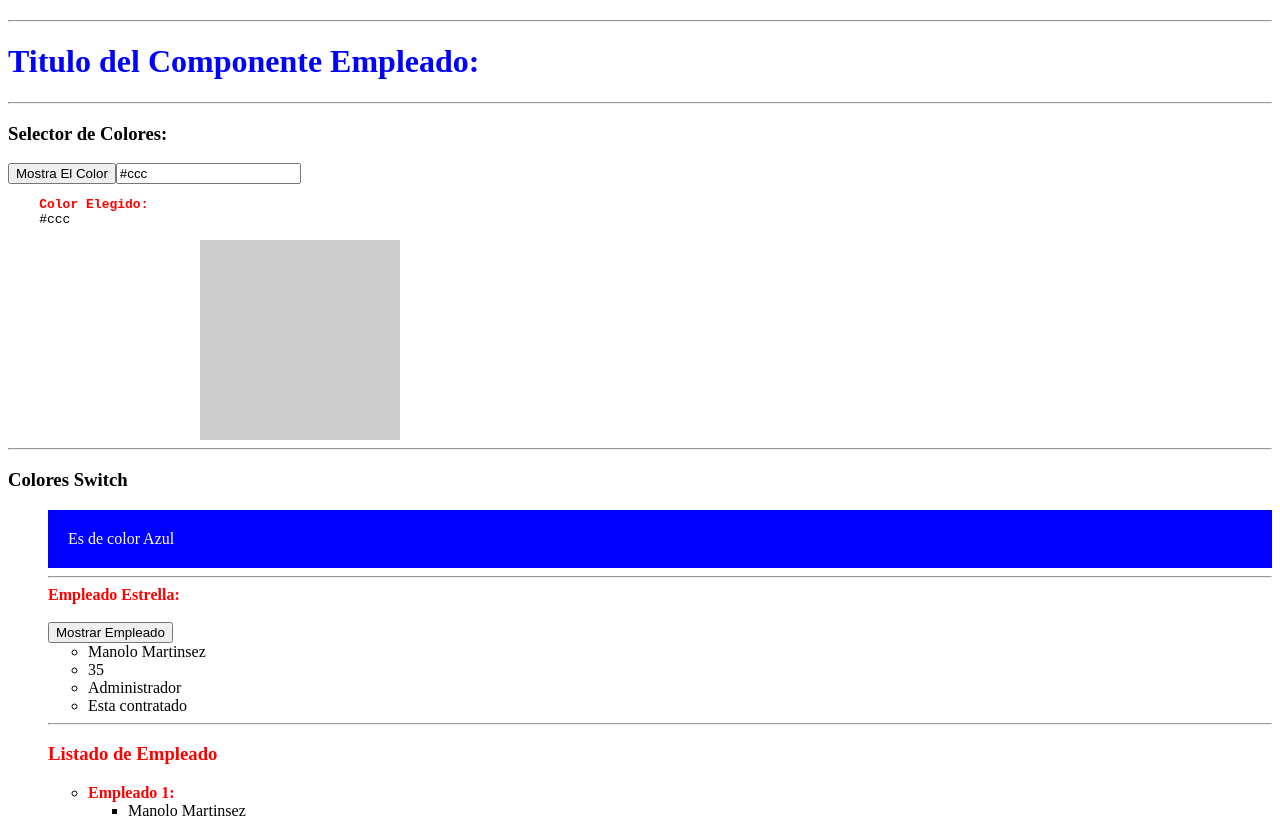
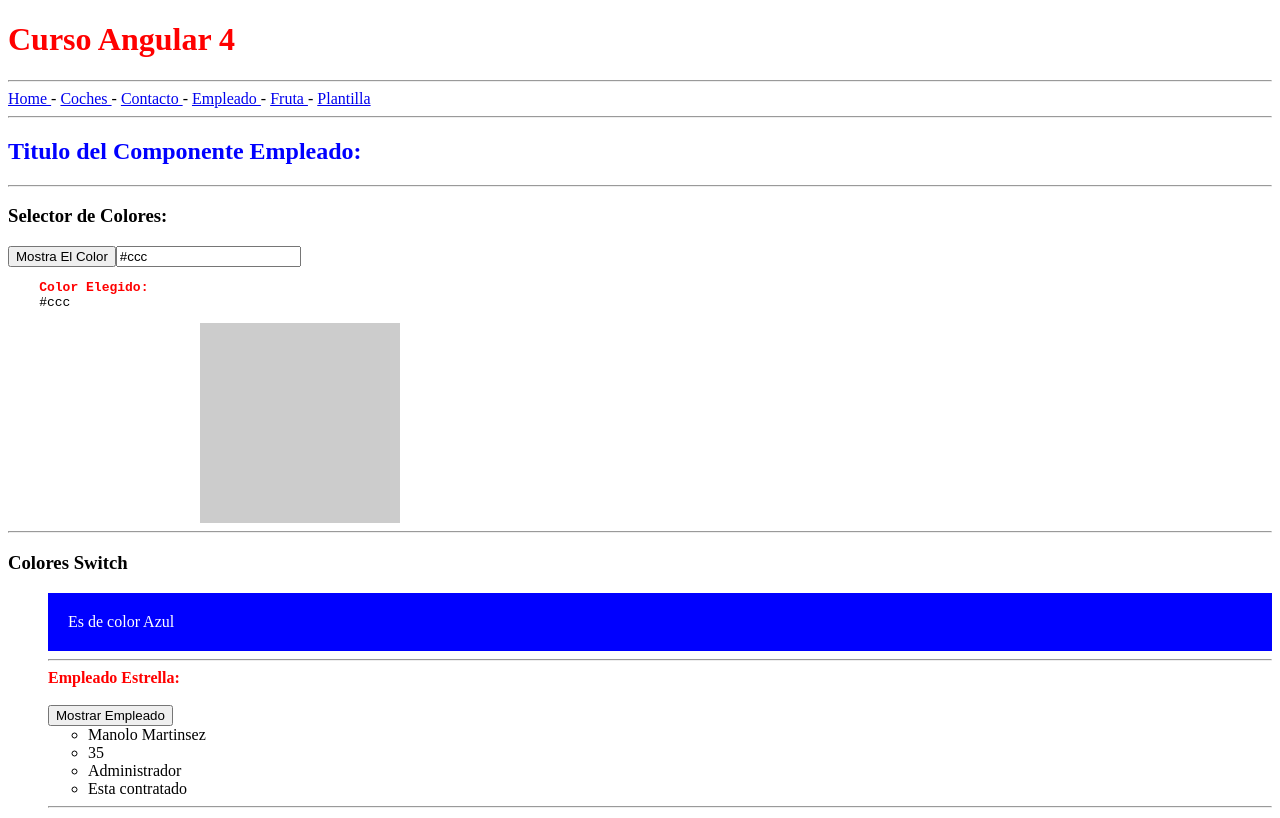
Before and after one commit to Jeisson-Gomez/curso-angular4, an Angular app: page / in a window 1280 px wide. Shown: the top 818 px of the page. Built offline with nearby package versions, Linux system fonts and the light colour scheme.

Commit message:
Actualizacion del proyecto

```diff
--- a/src/app/app.component.html
+++ b/src/app/app.component.html
@@ -3,5 +3,31 @@
 </h2>
 
 <hr>
+<nav>
+<a [routerLink]="['Pagina-Pricipal']" [routerLinkActive]="['activado']">
+  Home
+</a>
+-
+<a [routerLink]="['Coches']" [routerLinkActive]="['activado']">
+  Coches
+</a>
+-
+<a [routerLink]="['Contacto']" [routerLinkActive]="['activado']">
+  Contacto
+</a>
+-
+<a [routerLink]="['Empleado']" [routerLinkActive]="['activado']">
+  Empleado
+</a>
+-
+<a [routerLink]="['Fruta']" [routerLinkActive]="['activado']">
+  Fruta
+</a>
+-
+<a [routerLink]="['Plantillas']" [routerLinkActive]="['activado']">
+  Plantilla
+</a>
+<hr>
 <!--<fruta></fruta>-->
-<empleado-tag></empleado-tag>
+<!--<empleado-tag></empleado-tag>-->
+<router-outlet></router-outlet>
--- a/src/app/app.routing.ts
+++ b/src/app/app.routing.ts
@@ -4,6 +4,7 @@ import { Routes, RouterModule } from '@angular/router';
 //Importar Componente
 import { EmpleadoComponent } from './empleado/empleado.component';
 import { FrutaComponent } from './fruta/fruta.component';
+import { HomeComponent } from './home/home.component';
 
 const appRoutes: Routes = [
     { path: '', component: EmpleadoComponent },
--- /dev/null
+++ b/src/app/home/home.component.html
@@ -0,0 +1,3 @@
+<h2>
+    {{ titulo }}
+</h2>
--- /dev/null
+++ b/src/app/home/home.component.ts
@@ -0,0 +1,10 @@
+import { Component } from "@angular/core";
+
+@Component({
+    selector: 'home',
+    templateUrl: './home.component.html'
+})
+
+export class HomeComponent{
+    public titulo = 'Pagina Principal'
+}
--- a/src/index.html
+++ b/src/index.html
@@ -10,7 +10,7 @@
 </head>
 
 <body>
+  <h1>Curso Angular 4</h1>
   <app-root>Lodaing...</app-root>
-  <h1>Curso Angular 4</h1>
 </body>
 </html>
```
Also changed, not shown: src/app/app.module.ts (+7 -3 lines), src/app/contacto/contacto.component.html (added), src/app/contacto/contacto.component.ts (added).
